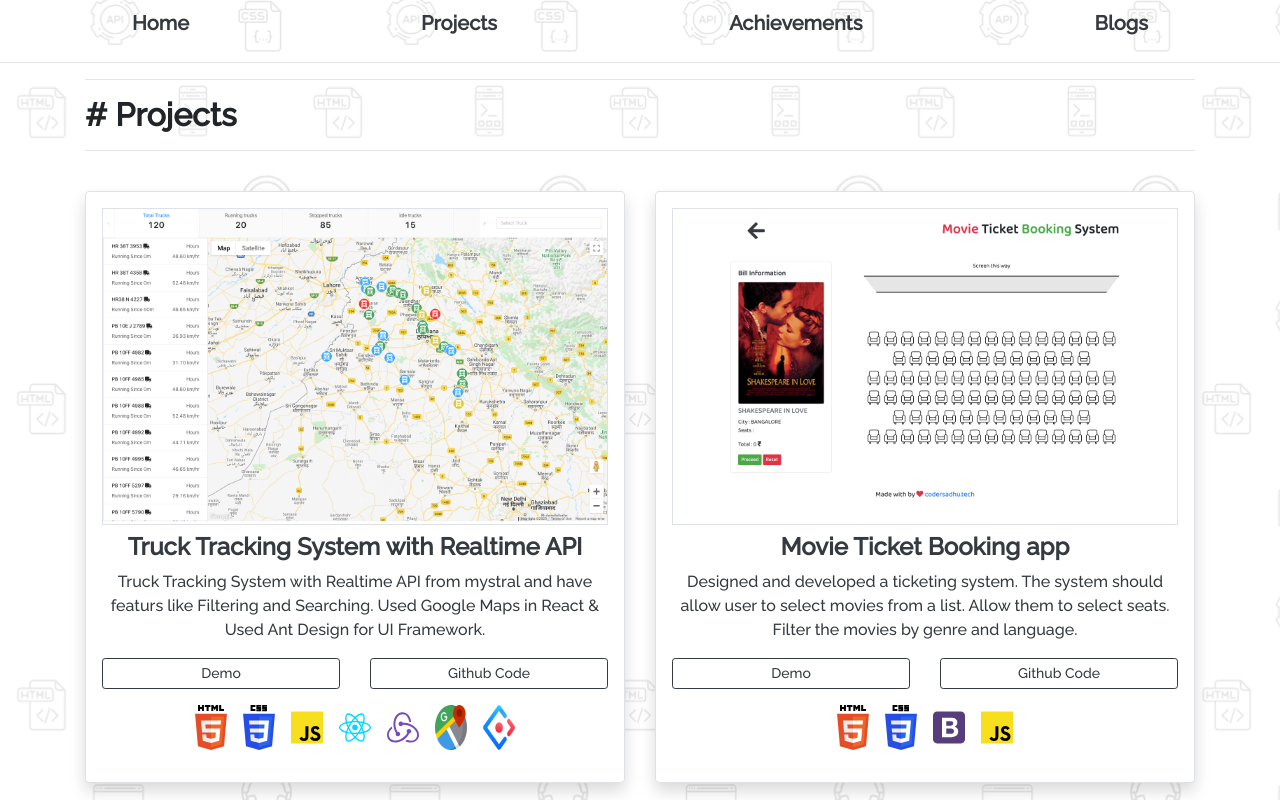
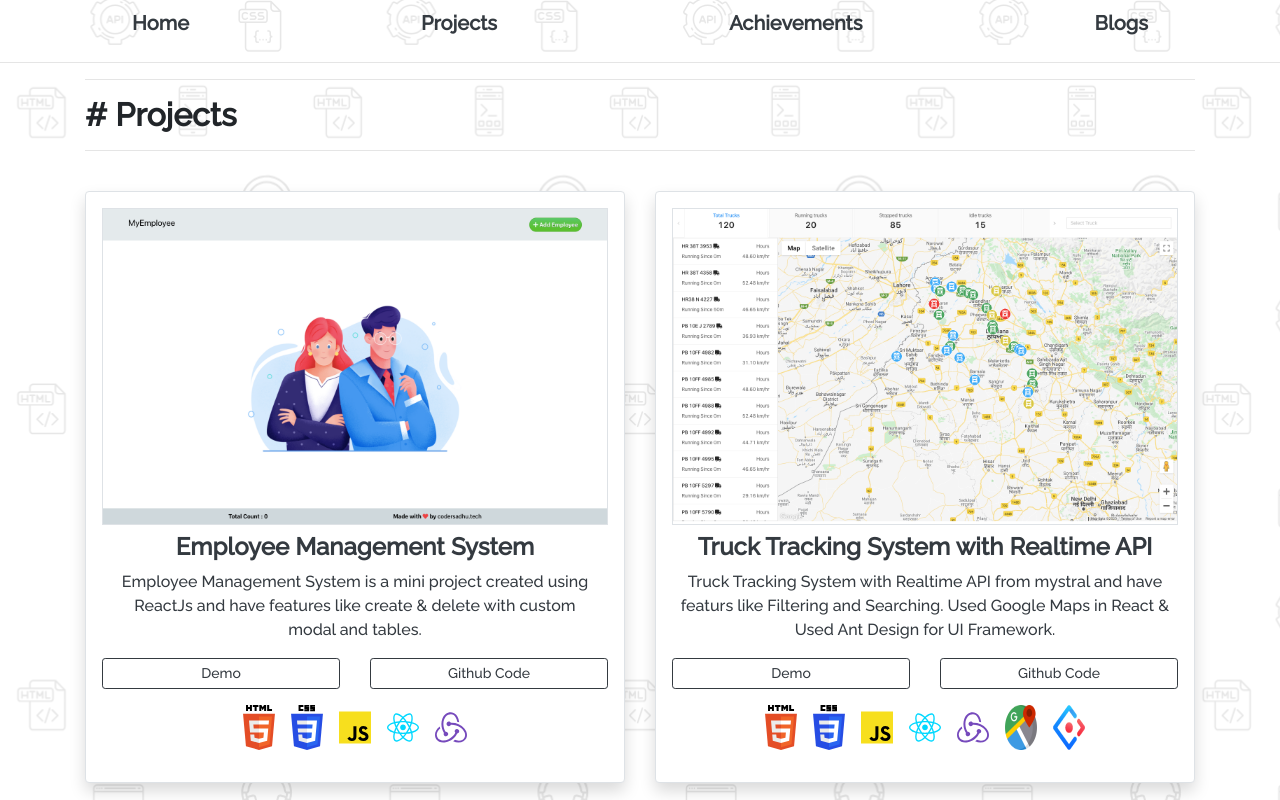
Before and after one commit to dipanshuraz/Portfolio-reactJS, a React (Create React App) app: page /projects in a window 1280 px wide. Shown: the top 800 px of the page. Built offline with nearby package versions, Linux system fonts and the light colour scheme.

Commit message:
new added

```diff
--- a/src/Components/Project.jsx
+++ b/src/Components/Project.jsx
@@ -8,6 +8,21 @@ export class Project extends Component {
     this.state = {
 
       data: [
+        {
+          name: "Employee Management System",
+          desc:
+            "Employee Management System is a mini project created using ReactJs and have features like create & delete with custom modal and tables.",
+          img: "/project-demo/emp2.png",
+          demoLink: "https://elegant-elion-24e194.netlify.app/",
+          codeLink: "https://github.com/dipanshuraz/saarthi.ai_assessment_front-end",
+          techstack: [
+            "/icons/html-5.svg",
+            "/icons/css-3.svg",
+            "/icons/javascript.svg",
+            "/icons/react.svg",
+            "/icons/redux.svg",
+          ]
+        },
         {
           name: "Truck Tracking System with Realtime API",
           desc:
```
Also changed, not shown: public/project-demo/emp.png (added), public/project-demo/emp2.png (added).
